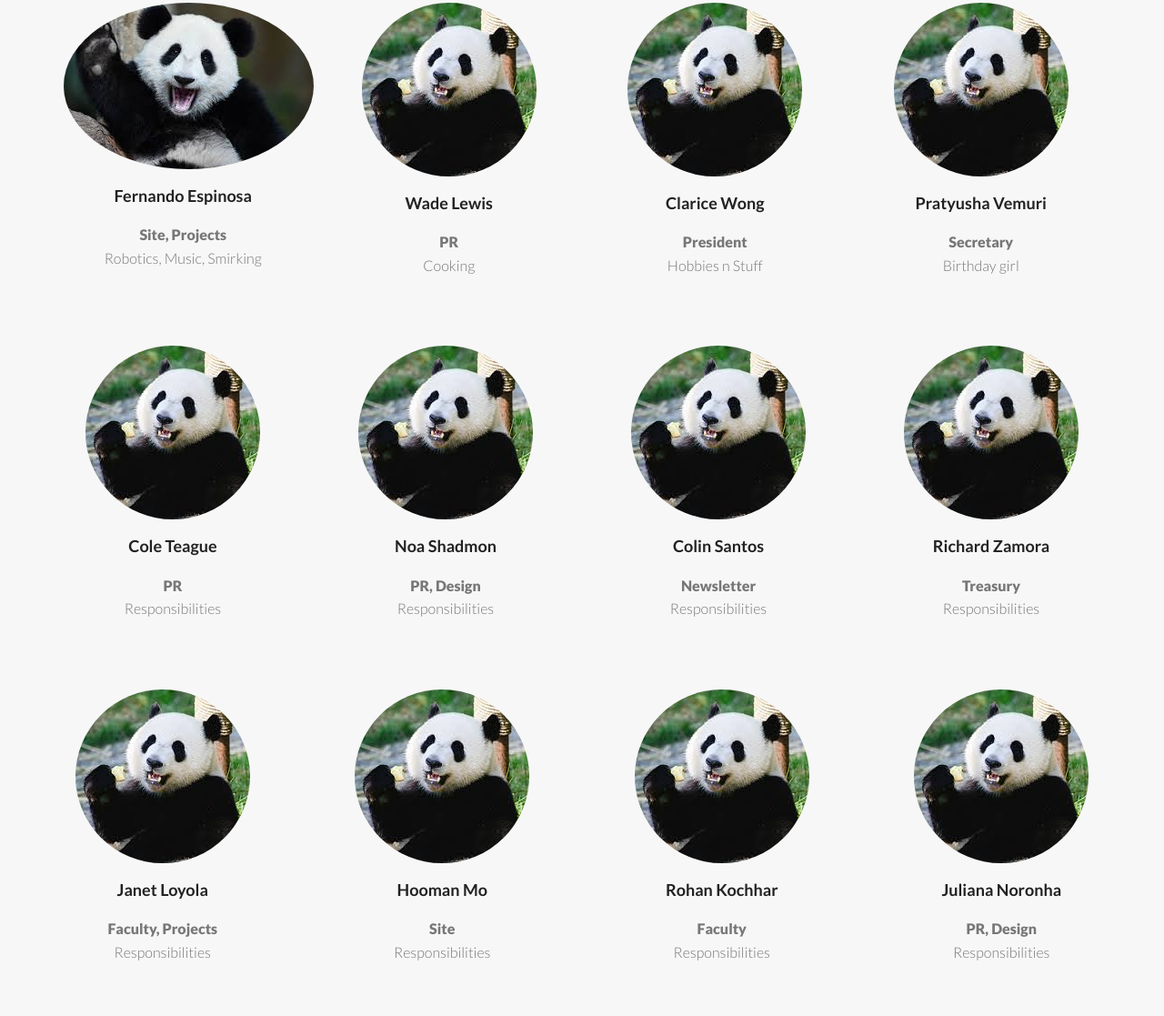
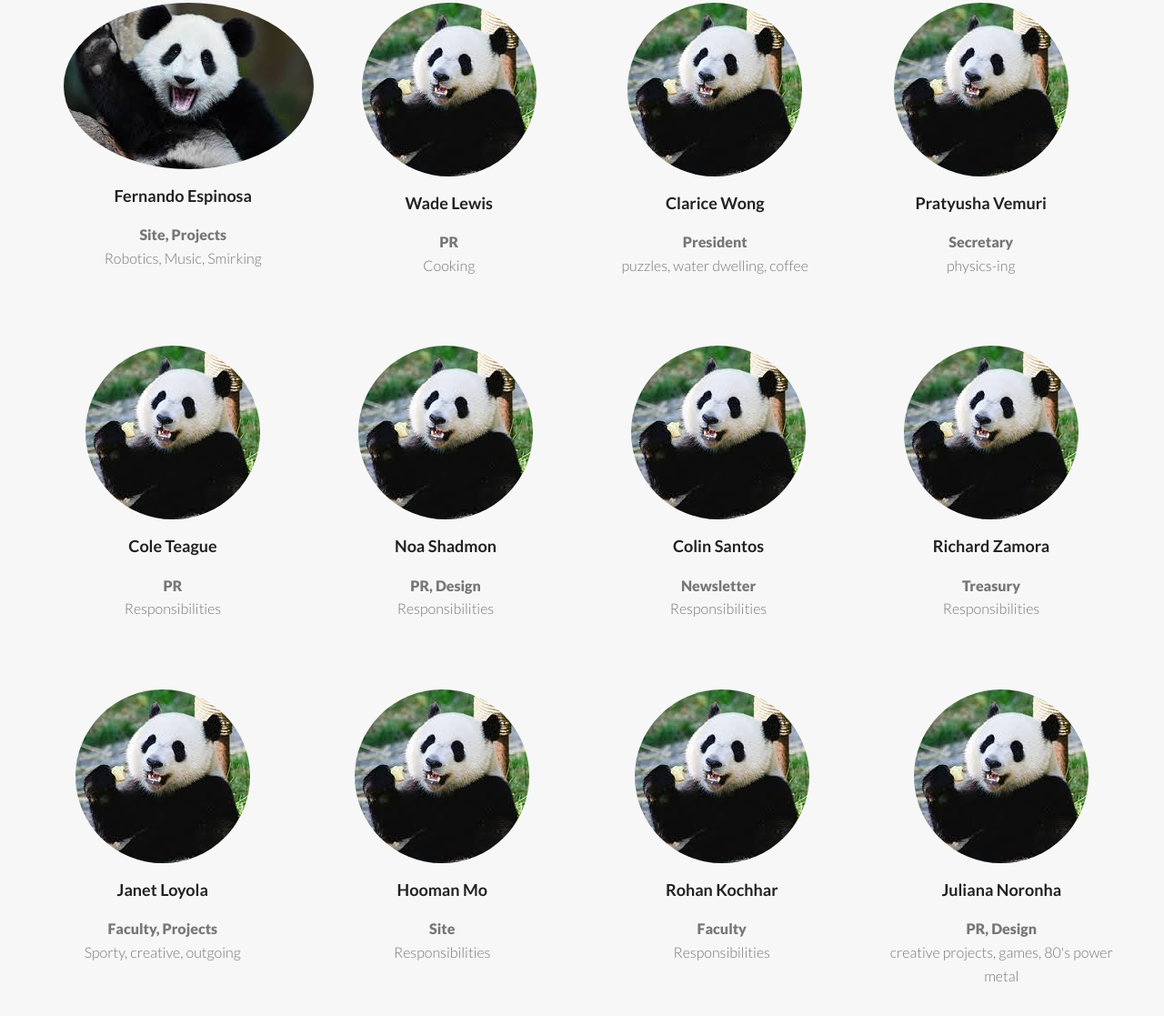
Before and after one commit to DavisDataScience/claricew.github.io, a plain HTML site: page index.html in a window 1280 px wide. Shown: the part 1882-2999 px from the top of the page at 91% size. Drawn offline with Linux system fonts and the light colour scheme; some packages are replaced by stand-ins of ours.

Commit message:
personality updates

```diff
--- a/index.html
+++ b/index.html
@@ -164,7 +164,7 @@
 								<div class="team-detail">
 								<h4>Clarice Wong</h4>
 									<span class="text-bold"> President </span>
-									<p> Hobbies n Stuff</p>
+									<p> puzzles, water dwelling, coffee</p>
 								</div>
 							</div>
 						</div>
@@ -175,13 +175,12 @@
 								<div class="team-detail">
 								<h4>Pratyusha Vemuri</h4>
 									<span class="text-bold">Secretary</span>
-									<p> Birthday girl </p>
+									<p> physics-ing </p>
 								</div>
 							</div>
 						</div>
 					</div>
 
-<!-- ROW 2 -------------------------------------------------------------------->
 <br>
 <div class="row mar-bot40">
 					<div class="row align-center mar-bot40">
@@ -238,7 +237,7 @@
 								<div class="team-detail">
 									<h4>Janet Loyola</h4>
 									<span class="text-bold">Faculty, Projects</span>
-									<p> Responsibilities </p>
+									<p> Sporty, creative, outgoing </p>
 								</div>
 							</div>
 						</div>
@@ -271,7 +270,7 @@
 								<div class="team-detail">
 								<h4>Juliana Noronha</h4>
 									<span class="text-bold">PR, Design </span>
-									<p> Responsibilities </p>
+									<p> creative projects, games, 80's power metal</p>
 								</div>
 							</div>
 						</div>
```
